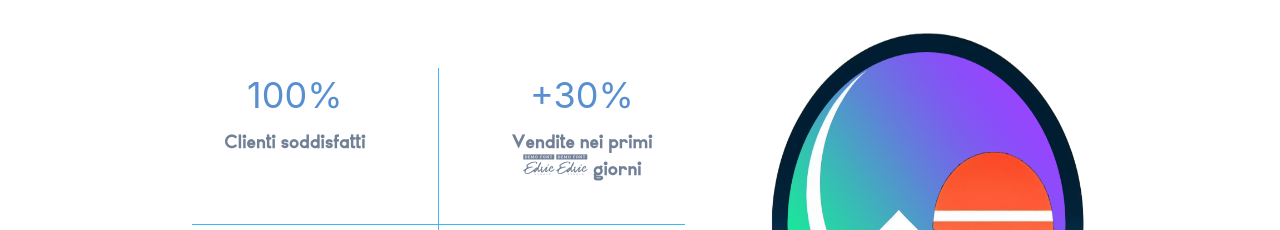
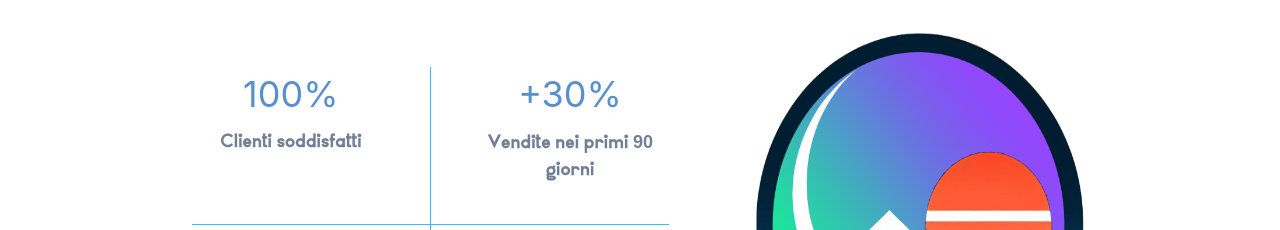
Before and after one commit to francestu96/SPDevelopment, a Next.js app: page / in a window 1280 px wide. Shown: the part 2540-2770 px from the top of the page. Built offline with nearby package versions, Linux system fonts and the light colour scheme.

Commit message:
Font fix

```diff
--- a/src/elements/Numbers.tsx
+++ b/src/elements/Numbers.tsx
@@ -29,7 +29,7 @@ const Numbers = () => {
                             <ChakraBox borderBottom="1px solid #3bb7ff" animate={isInView ? { translateX: [-200, 0], opacity: [0, 1] } : 'none'} transition={{ duration: "1.5", ease: "easeInOut" }} opacity="0">
                                 <VStack pl={["5", "10"]} pb={["5", "10"]}>
                                     <Text color="main" fontSize={["2xl", "4xl"]}>+<CountUp useEasing={false} end={30} duration={5}/>%</Text>
-                                    <Text color="gray.500" fontWeight="bold" fontSize="lg" fontFamily="CustomFont">Vendite nei primi <Text as={"span"}>90</Text> giorni</Text>
+                                    <Text color="gray.500" fontWeight="bold" fontSize="lg" fontFamily="CustomFont">Vendite nei primi <Text as={"span"} fontFamily="arial">90</Text> giorni</Text>
                                 </VStack>
                             </ChakraBox>
                             <ChakraBox animate={isInView ? { translateX: [-200, 0], opacity: [0, 1] } : 'none'} transition={{ duration: "1.5", ease: "easeInOut", delay: "0.6"}} opacity="0">
```
